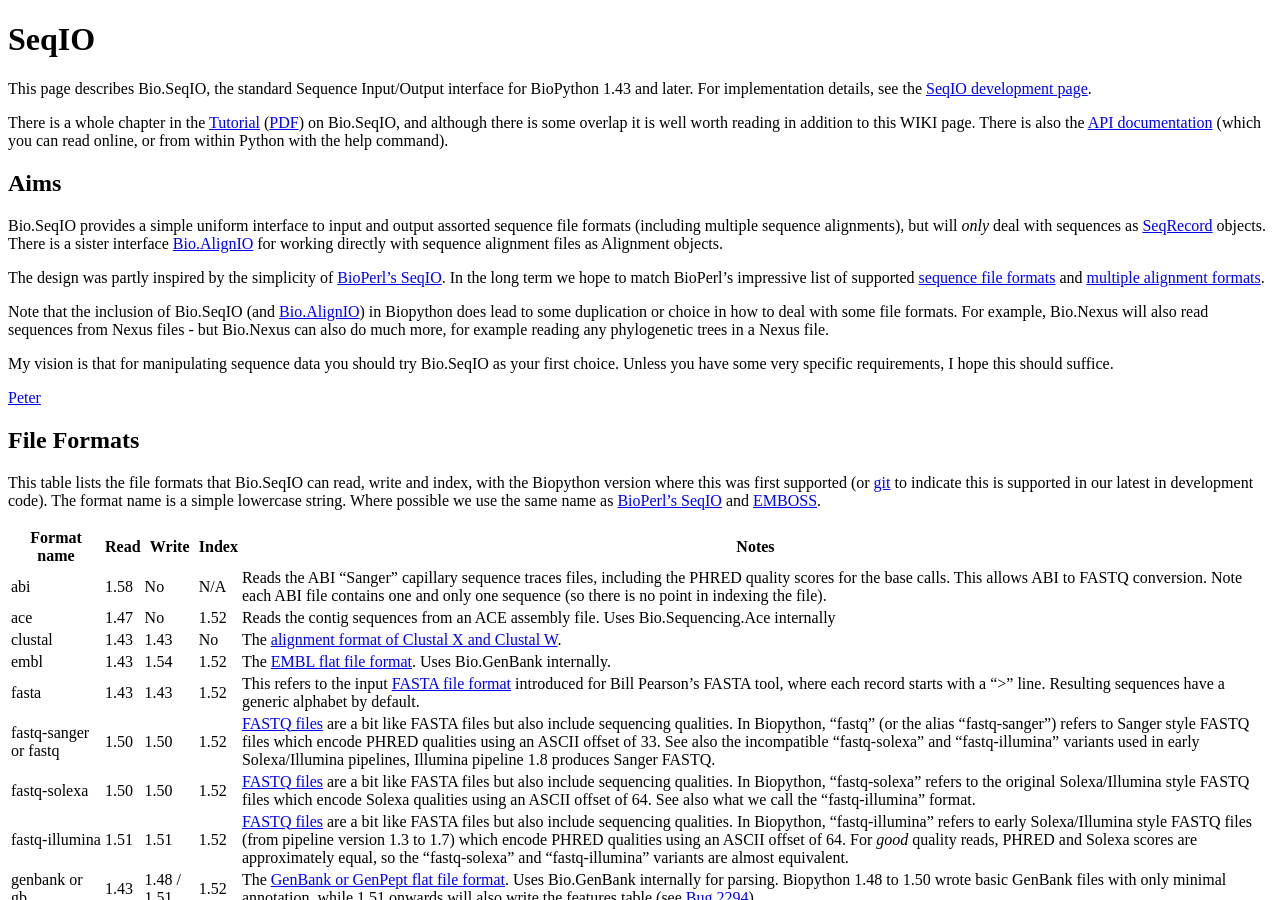
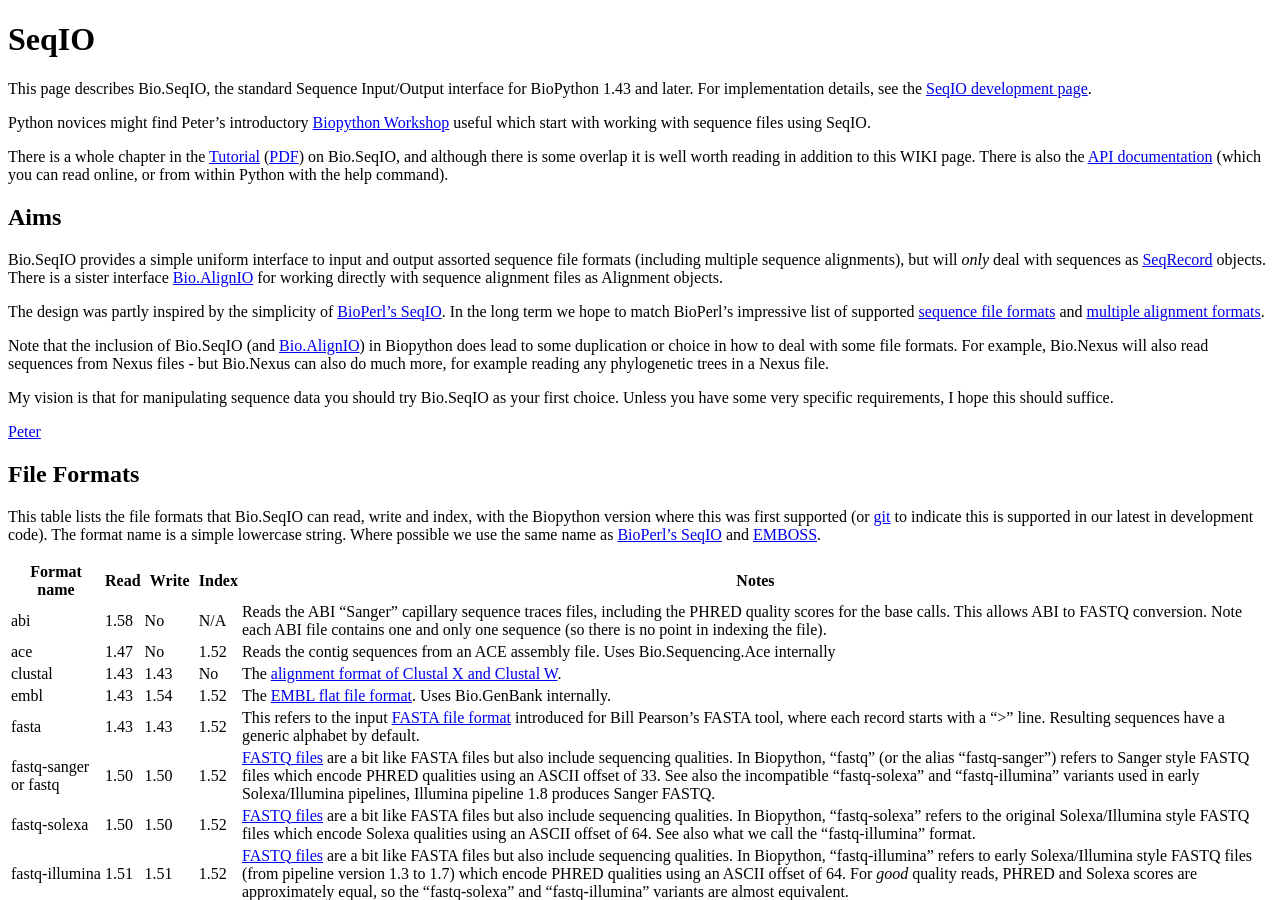
Before and after one commit to biopython/biopython.github.io, a Jekyll site: the page built from wiki/SeqIO.md, in a window 1280 px wide and 900 px high. Built offline with Jekyll 4.4.1, drawn with Linux system fonts in a browser that asks for light colours.

Commit message:
Link to my Biopython workshop material

```diff
--- a/wiki/SeqIO.md
+++ b/wiki/SeqIO.md
@@ -9,6 +9,10 @@ tags:
 This page describes Bio.SeqIO, the standard Sequence Input/Output
 interface for BioPython 1.43 and later. For implementation details, see
 the [SeqIO development page](SeqIO_dev "wikilink").
+
+Python novices might find Peter's introductory [Biopython
+Workshop](https://github.com/peterjc/biopython_workshop) useful which
+start with working with sequence files using SeqIO.
 
 There is a whole chapter in the
 [Tutorial](http://biopython.org/DIST/docs/tutorial/Tutorial.html)
```
Also changed, not shown: 1 other file.
